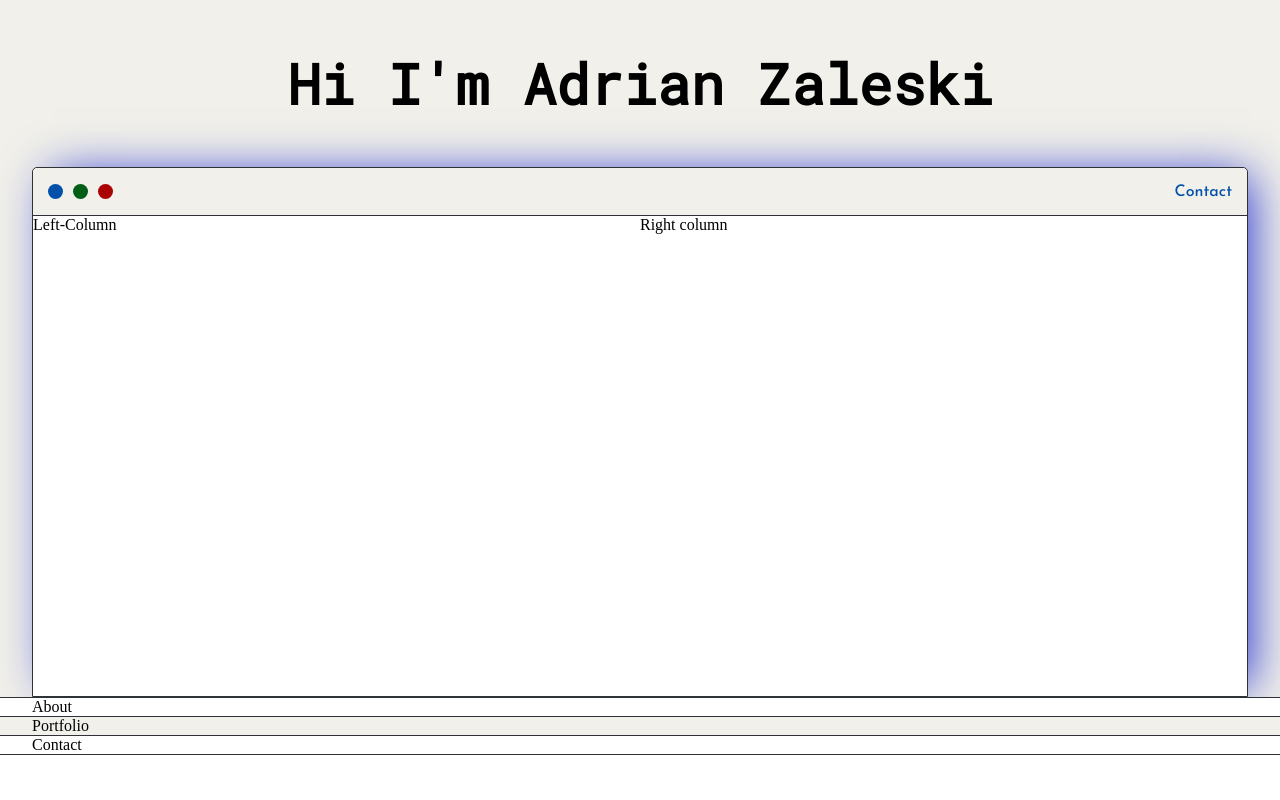
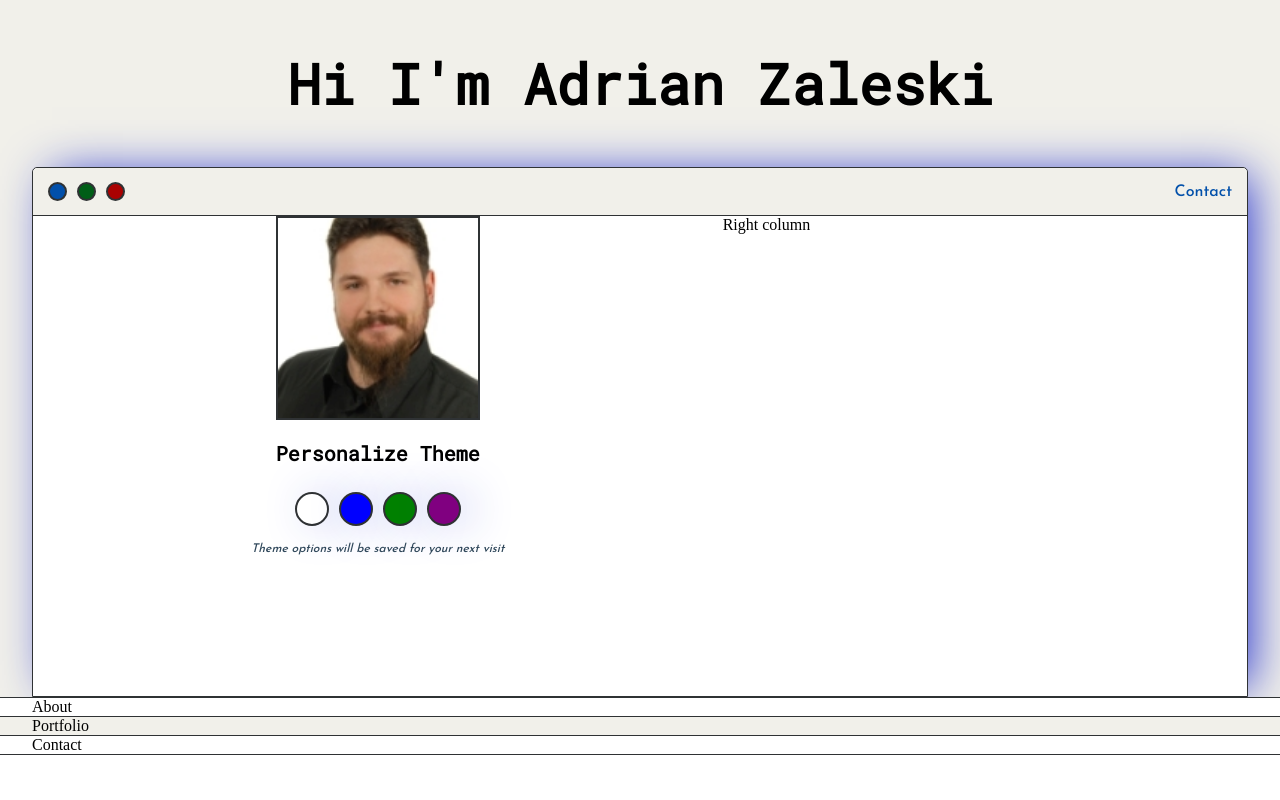
Before and after one commit to AdrianZaleski/portfolio, a Django app: page / in a window 1280 px wide. Run offline with Django 3.2, Linux system fonts and the light colour scheme.

Commit message:
Personalize section - template adjustments

```diff
--- a/base/templates/base/index.html
+++ b/base/templates/base/index.html
@@ -36,7 +36,17 @@
                 </div>
 
                 <div class="left-column">
-                    Left-Column
+                    <img id="profile_pic" src="images/Adrian.jpg" >
+                    <h5 style="text-align: center;
+                    line-height: 0;">Personalize Theme</h5>
+                    <div id="theme-options-wrapper">
+                        <div id="light-mode" class="theme-dot"></div>
+                        <div id="blue-mode" class="theme-dot"></div>
+                        <div id="green-mode" class="theme-dot"></div>
+                        <div id="purple-mode" class="theme-dot"></div>
+                    </div>
+
+                    <p id="settings-note">Theme options will be saved for your next visit</p>
                 </div>
 
                 <div class="right-column">
--- a/static/css/default.css
+++ b/static/css/default.css
@@ -3,12 +3,11 @@
     --secondaryColor: #fff;
 
     --borderColor: #2f3234;
+    --themeDotBorder:#24292e;
 
     --mainText: black;
     --secondaryText: #2f475a;
-
 }
-
 
 html, body{
     padding: 0;
@@ -76,7 +75,7 @@ ul{
 
     display: grid;
     grid-template-rows: 3em 30em;
-    grid-template-columns: 1fr 1fr;
+
     grid-template-areas:
         'nav-wrapper nav-wrapper'
         'left-column right-column';
@@ -118,11 +117,18 @@ ul{
     background-color: #aa0202;
 }
 
+#theme-options-wrapper{
+    display: flex;
+    justify-content: center;
+}
+
 .browser-dot{
     height: 15px;
     width: 15px;
     border-radius: 50%;
+
     margin: 5px;
+    border: 2px solid var(--borderColor);
 
     -webkit-box-shadow: 11px 0px 46px -9px rgba(29, 43, 204, 1);
     -moz-box-shadow: 11px 0px 46px -9px rgba(29, 43, 204, 1);
@@ -130,10 +136,60 @@ ul{
 
 }
 
-
 .left-column{
     grid-area: left-column;
+}
 
+#profile_pic{
+    display: block;
+    margin: 0 auto;
+
+    height: 200px;
+    width: 200px;
+    object-fit: cover;
+    border: 2px solid var(--borderColor);
+}
+
+.theme-dot{
+    height: 30px;
+    width: 30px;
+    background-color: rgba(255, 0, 0, 0.658);
+    border-radius: 50%;
+
+    margin: 5px;
+    border: 2px solid var(--borderColor);
+
+    -webkit-box-shadow: 11px 0px 46px -9px rgba(29, 43, 204, 1);
+    -moz-box-shadow: 11px 0px 46px -9px rgba(29, 43, 204, 1);
+    box-shadow: 11px 0px 46px -9px rgba(29, 43, 204, 1);
+
+    cursor: pointer;
+}
+
+.theme-dot:hover{
+    border-width: 5px;
+}
+
+#light-mode{
+    background-color: #fff;
+}
+
+#blue-mode{
+    background-color: blue;
+}
+
+#green-mode{
+    background-color: green;
+}
+
+#purple-mode{
+    background-color: purple;
+}
+
+#settings-note{
+    font-size: 12px;
+    font-style: italic;
+    text-align: center;
 }
 
 .right-column{
```
Also changed, not shown: static/images/Adrian.jpg (added), static/images/Adrian_main.jpg (deleted).
